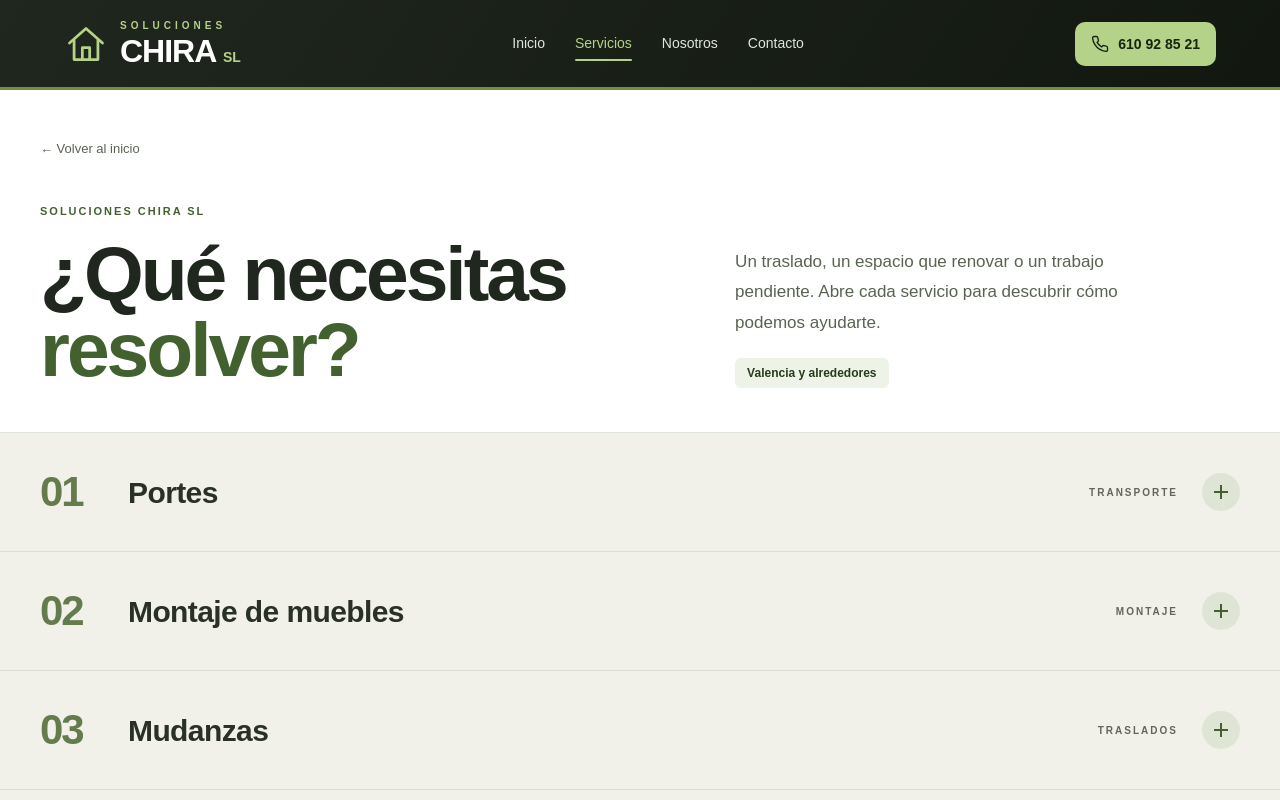
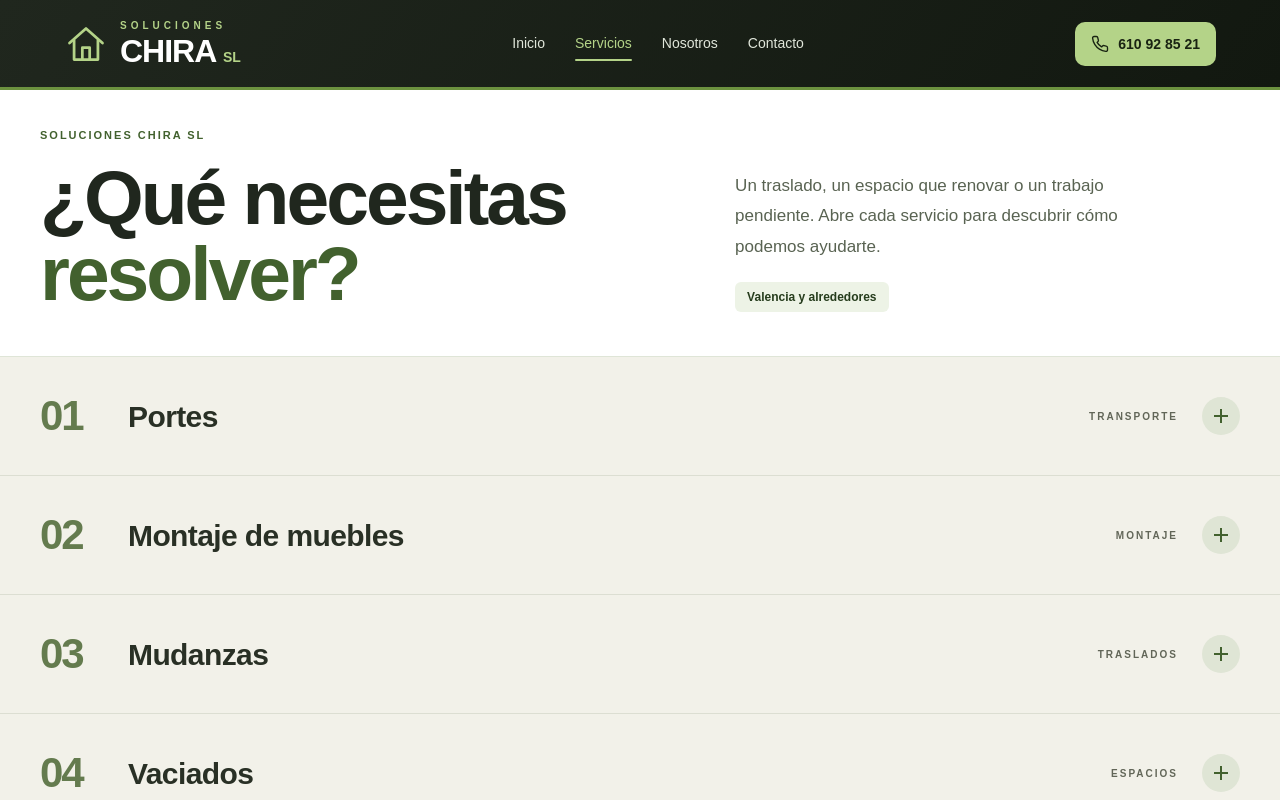
Before and after one commit to josueBarrueta/SolucionesChiraSL, an Angular app in the folder paginaChira/: page /servicios in a window 1280 px wide. Shown: the top 800 px of the page. Built offline with nearby package versions, Linux system fonts and the light colour scheme.

Commit message:
boton de prueba quitado, boton puesto anteriormente de prueba

```diff
--- a/paginaChira/src/app/servicios/servicios.component.html
+++ b/paginaChira/src/app/servicios/servicios.component.html
@@ -1,9 +1,6 @@
 <div class="services-page">
   <section class="page-intro" aria-labelledby="services-title">
     <div class="container">
-      <a class="back-link intro-enter" routerLink="/">
-        ← Volver al inicio
-      </a>
 
       <div class="intro-layout">
         <div>
```
